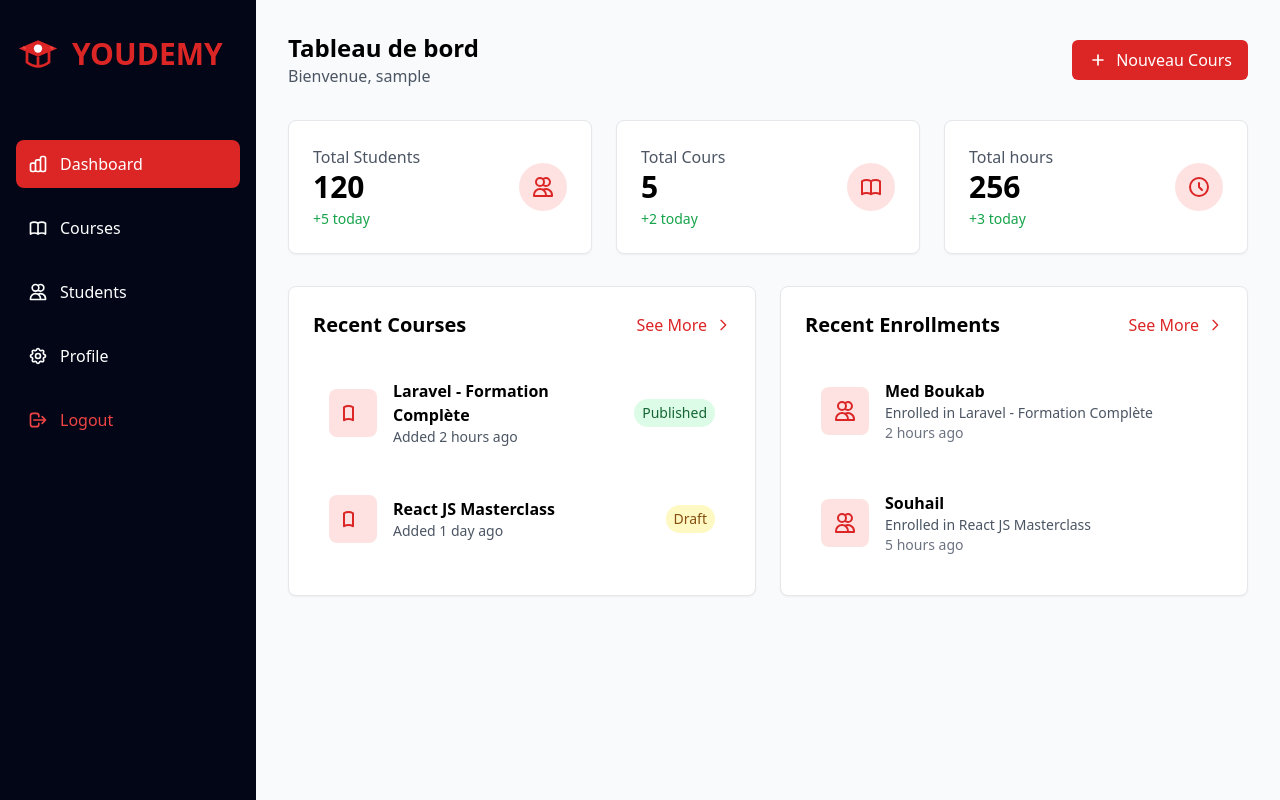
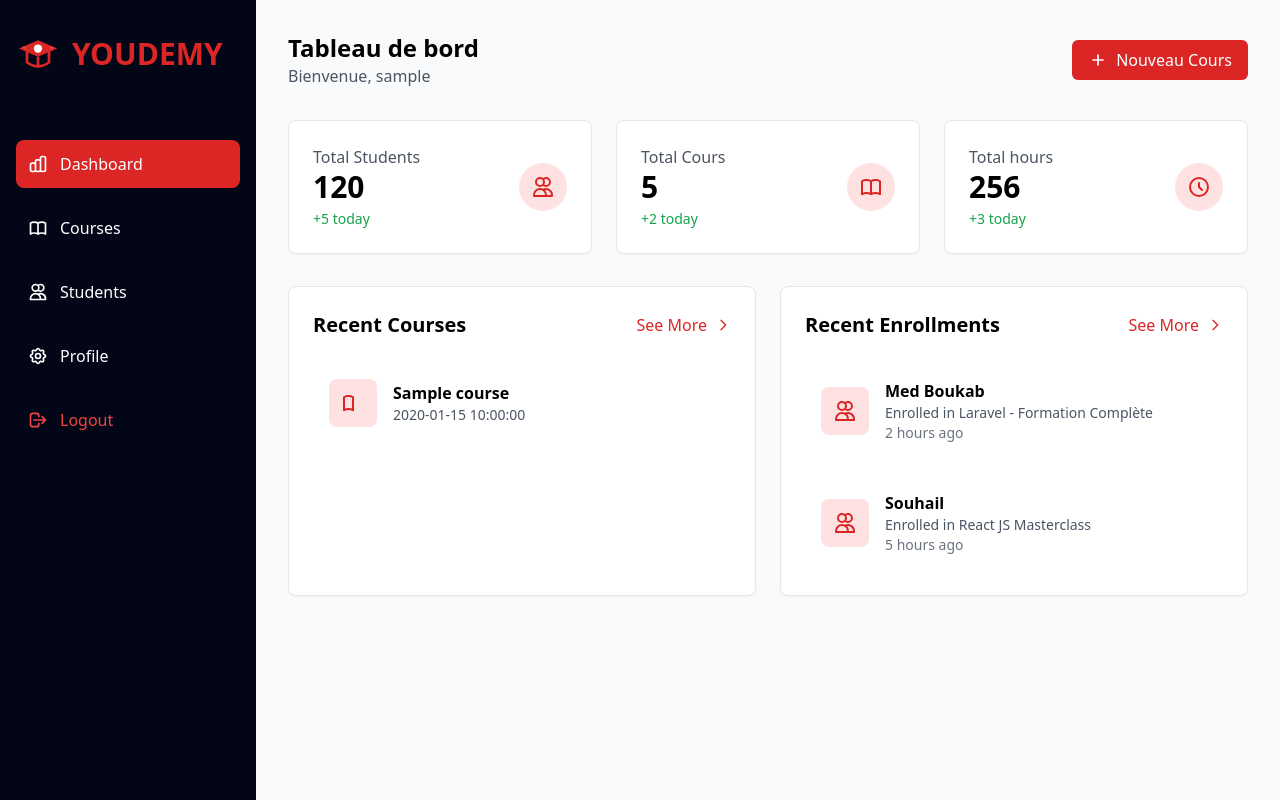
Before and after one commit to Mo7amed-Boukab/Youdemy, a PHP site: page /pages/teacher/teacher.php in a window 1280 px wide. Run offline with PHP 8.4, Linux system fonts and the light colour scheme; the visitor is signed in with stand-in values (Sample User, id 1); tables that the repository leaves empty or names only in its code hold one stand-in row (values such as "Sample post"); some libraries are stand-ins or nearby versions.

Commit message:
completed add & display courses

```diff
--- /dev/null
+++ b/controllers/teacherController.php
@@ -0,0 +1,38 @@
+<?php
+        require_once  __DIR__ . "/../config/conn.php";
+
+// -------------------------------------------------------------------- Add Course
+    if($_SERVER['REQUEST_METHOD'] === 'POST') {
+      if(isset($_POST['publish_course']) || isset($_POST['save_draft'])) {
+        $title = $_POST['title'];
+        $description = $_POST['description'];
+        $image = $_POST['image_url'];
+        $content_type = $_POST['content_type'];
+
+        if ($content_type === 'video') {
+          $content_video = $_POST['video_url'];
+          $content_text = null;
+        } elseif ($content_type === 'document') {
+          $content_text = $_POST['content'];
+          $content_video = null;
+        }
+        $duration = $_POST['duration'];
+        $level = $_POST['level'];
+
+        $category_id = $_POST['category'];
+        $user_id = $_POST['teacher_id'];
+
+        if(isset($_POST['publish_course'])) {
+          $status = 'Published';
+        }
+        elseif(isset($_POST['save_draft'])) {
+          $status = 'Draft';
+        }
+        $teacher = new Teacher($conn);
+        $teacher->createCourse($title, $description, $image, $content_type, $content_text, $content_video, $duration, $level, $category_id, $user_id, $status);
+        header('Location: ' . $_SERVER['PHP_SELF']);
+        exit;
+      }
+
+
+    }
--- a/models/teacher.php
+++ b/models/teacher.php
@@ -1,23 +1,51 @@
 <?php
+
+   require_once __DIR__ . "/../models/courses.php";
 
     class Teacher extends Courses
     {
-      private $conn;
-      private $teacherId;
       public function __construct($connection)
       {
-          $this->conn = $connection;
+          parent::__construct($connection);
       }
 
-      public function getAllCourses() {
+      public function createCourse($title, $description, $image, $content_type, $content_text, $content_video, $duration, $level, $category_id, $user_id, $status) {
         try{
-            $sql = "SELECT * FROM course WHERE user_id = :teacher_id";
+            $sql = "INSERT INTO courses (title, description, image, content_type, content_text, content_video, duration, level, category_id, user_id, status)
+                     VALUES (:title, :description, :image, :content_type, :content_text, :content_video, :duration, :level, :category_id, :user_id, :status)";
             $stmt = $this->conn->prepare($sql);
-            $stmt->execute([':teacher_id' => $this->teacherId]);
+            $stmt->execute([':title' => $title, ':description' => $description, ':image' => $image, ':content_type' => $content_type, ':content_text' => $content_text,
+                            ':content_video' => $content_video, ':duration' => $duration, ':level' => $level, ':category_id' => $category_id , ':user_id' => $user_id, ':status' => $status]);
+            return true;
+        }
+        catch(Exception $e){
+          error_log("Error in creating course: " . $e->getMessage());
+          return false;
+        }
+      }
+
+      public function getAllCourses($teacherId) {
+        try{
+            $sql = "SELECT courses.*, category.name as category FROM courses INNER JOIN category ON courses.category_id = category.id WHERE courses.user_id = :teacher_id";
+            $stmt = $this->conn->prepare($sql);
+            $stmt->execute([':teacher_id' => $teacherId]);
             return $stmt->fetchAll(PDO::FETCH_ASSOC);
         }
         catch(Exception $e){
-            die("Error in getting courses by teacher: " . $e->getMessage());
+            error_log("Error in getting courses by teacher: " . $e->getMessage());
+            return false;
+        }
+      }
+      public function getLastCourses($teacherId) {
+        try{
+            $sql = "SELECT * FROM courses WHERE user_id = :teacher_id ORDER BY created_at DESC LIMIT 3";
+            $stmt = $this->conn->prepare($sql);
+            $stmt->execute([':teacher_id' => $teacherId]);
+            return $stmt->fetchAll(PDO::FETCH_ASSOC);
+        }
+        catch(Exception $e){
+            error_log("Error in getting last courses by teacher: " . $e->getMessage());
+            return false;
         }
       }
 
--- a/pages/teacher/teacher.php
+++ b/pages/teacher/teacher.php
@@ -2,6 +2,18 @@
     session_start();
     $teacher_id = $_SESSION['teacher_id'];
     $teacher_name = $_SESSION['teacher_name'];
+
+    require_once "../../config/conn.php";
+    $db = new Database();
+    $conn = $db->connect();
+
+    require_once "../../models/teacher.php";
+    $teacher = new Teacher($conn);
+    $allCourses = $teacher->getAllCourses($teacher_id);
+    $lastCourses = $teacher->getLastCourses($teacher_id);
+
+    require_once "../../controllers/teacherController.php";
+
 ?>
 
 <!DOCTYPE html>
@@ -159,7 +171,9 @@
                         </svg>
                     </button>
                 </div>
+                <?php foreach($lastCourses AS $course): ?>
                 <div class="space-y-4">
+
                     <div class="flex items-center space-x-4 p-4 hover:bg-gray-50 rounded-lg transition">
                         <div class="p-3 bg-red-100 rounded-lg">
                             <svg class="w-6 h-6 text-red-600" fill="none" stroke="currentColor" viewBox="0 0 24 24">
@@ -167,25 +181,17 @@
                             </svg>
                         </div>
                         <div class="flex-1">
-                            <h3 class="font-semibold">Laravel - Formation Complète</h3>
-                            <p class="text-sm text-gray-600">Added 2 hours ago</p>
+                            <h3 class="font-semibold"><?php echo $course['title']; ?></h3>
+                            <p class="text-sm text-gray-600"><?php echo $course['created_at']; ?></p>
                         </div>
+                      <?php if($course['status'] === 'Published'): ?>
                         <span class="px-2 py-1 bg-green-100 text-green-800 rounded-full text-sm">Published</span>
-                    </div>
-                    <!-- --------------------------------------------------------------------------------- -->
-                    <div class="flex items-center space-x-4 p-4 hover:bg-gray-50 rounded-lg transition">
-                        <div class="p-3 bg-red-100 rounded-lg">
-                            <svg class="w-6 h-6 text-red-600" fill="none" stroke="currentColor" viewBox="0 0 24 24">
-                                <path stroke-linecap="round" stroke-linejoin="round" stroke-width="2" d="M12 6.253v13m0-13C10.832 5.477 9.246 5 7.5 5S4.168 5.477 3 6.253v13C4.168 18.477 5.754 18 7.5 18s3.332.477 4.5 1.253"/>
-                            </svg>
-                        </div>
-                        <div class="flex-1">
-                            <h3 class="font-semibold">React JS Masterclass</h3>
-                            <p class="text-sm text-gray-600">Added 1 day ago</p>
-                        </div>
+                     <?php elseif($course['status'] === 'Draft'): ?>
                         <span class="px-2 py-1 bg-yellow-100 text-yellow-800 rounded-full text-sm">Draft</span>
+                     <?php endif; ?>
                     </div>
             </div>
+            <?php endforeach; ?>
   </div>
           <!-- --------------------------------------------- Last Enrollments ------------------------------------------------- -->
             <div class="bg-white rounded-lg shadow-sm border p-4 lg:p-6">
@@ -198,6 +204,7 @@
                         </svg>
                     </button>
                 </div>
+
                 <div class="space-y-4">
                     <div class="flex items-center space-x-4 p-4 hover:bg-gray-50 rounded-lg transition">
                         <div class="p-3 bg-red-100 rounded-lg">
@@ -252,7 +259,7 @@
                         <tr>
                             <th class="px-6 py-3 text-left text-gray-600">Course Title</th>
                             <th class="px-6 py-3 text-left text-gray-600">Level</th>
-                            <th class="px-6 py-3 text-left text-gray-600">Students</th>
+                            <th class="px-6 py-3 text-left text-gray-600">Category</th>
                             <th class="hidden md:table-cell px-6 py-3 text-left text-gray-600">Duree</th>
                             <th class="px-6 py-3 text-left text-gray-600">Status</th>
                             <th class="px-6 py-3 text-left text-gray-600">Actions</th>
@@ -260,15 +267,22 @@
                     </thead>
 
                     <tbody class="divide-y" id="coursesTable">
+                            <?php foreach($allCourses AS $course): ?>
                               <tr class="hover:bg-gray-50">
-                            <td class="px-6 py-4">Laravel - Formation Complète</td>
-                            <td class="px-6 py-4">Advanced</td>
-                            <td class="px-6 py-4">120</td>
-                            <td class="px-6 py-4">2h 30min</td>
+                                  <td class="px-6 py-4"><?php echo $course['title']; ?></td>
+                                  <td class="px-6 py-4"><?php echo $course['level']; ?></td>
+                                  <td class="px-6 py-4"><?php echo $course['category']; ?></td>
+                                  <td class="px-6 py-4"><?php echo $course['duration']; ?></td>
                                   <td class="px-6 py-4">
+                                    <?php if($course['status'] == 'Published'): ?>
                                       <span class="px-2 py-1 bg-green-100 text-green-800 rounded-full text-sm">
                                           Published
                                       </span>
+                                    <?php elseif($course['status'] == 'Draft'): ?>
+                                      <span class="px-2 py-1 bg-yellow-100 text-yellow-800 rounded-full text-sm">
+                                          Draft
+                                      </span>
+                                    <?php endif; ?>
                                   </td>
                                   <td class="px-6 py-4">
                                       <div class="flex space-x-3">
@@ -282,9 +296,15 @@
                                                   <path stroke-linecap="round" stroke-linejoin="round" stroke-width="2" d="M19 7l-.867 12.142A2 2 0 0116.138 21H7.862a2 2 0 01-1.995-1.858L5 7m5 4v6m4-6v6m1-10V4a1 1 0 00-1-1h-4a1 1 0 00-1 1v3M4 7h16"/>
                                               </svg>
                                           </button>
+                                          <button class="text-green-600 hover:text-green-800">
+                                              <svg class="w-5 h-5" fill="none" stroke="currentColor" viewBox="0 0 24 24">
+                                                  <path stroke-linecap="round" stroke-linejoin="round" stroke-width="2" d="M13 16h-1v-4h-1m1-4h.01M21 12a9 9 0 11-18 0 9 9 0 0118 0z"/>
+                                              </svg>
+                                          </button>
                                       </div>
                                   </td>
                               </tr>
+                            <?php endforeach; ?>
                     </tbody>
                 </table>
             </div>
@@ -347,7 +367,7 @@
                     </svg>
                 </button>
             </div>
-            <form class="p-6">
+            <form class="p-6" action="" method="POST">
                 <div class="mb-6">
                     <div class="space-y-4">
                         <div>
@@ -356,6 +376,7 @@
                             </label>
                             <input
                                 type="text"
+                                name="title"
                                 required
                                 class="w-full px-3 py-2 border border-gray-300 rounded-md focus:outline-none focus:ring-2 focus:ring-red-500 focus:border-red-500"
                             >
@@ -366,6 +387,7 @@
                             </label>
                             <input
                                 type="text"
+                                name="description"
                                 required
                                 class="w-full px-3 py-2 border border-gray-300 rounded-md focus:outline-none focus:ring-2 focus:ring-red-500 focus:border-red-500"
                             >
@@ -373,23 +395,49 @@
 
                         <div>
                             <label class="block text-sm font-medium text-gray-700 mb-1">
-                              Content
+                              Image
                             </label>
-                            <textarea
+                            <input
+                                type="text"
+                                name="image_url"
                                 required
-                                rows="4"
-                                class="w-full px-3 py-2 border border-gray-300 rounded-md focus:outline-none focus:ring-2 focus:ring-red-500 focus:border-red-500" -->
-                            </textarea>
+                                class="w-full px-3 py-2 border border-gray-300 rounded-md focus:outline-none focus:ring-2 focus:ring-red-500 focus:border-red-500"
+                            >
                         </div>
                         <div>
+                            <label class="block text-sm font-medium text-gray-700 mb-1">
+                                Content Type
+                            </label>
+                                <select
+                                    id="contentType"
+                                    required
+                                    name="content_type"
+                                    class="w-full px-3 py-2 border border-gray-300 rounded-md focus:outline-none focus:ring-2 focus:ring-red-500 focus:border-red-500"
+                                    onchange="toggleContentInputs()"
+                                >
+                                    <option value="video">video</option>
+                                    <option value="document">document</option>
+                                </select>
+                        </div>
+                        <div id="videoInput" class="hidden">
                             <label class="block text-sm font-medium text-gray-700 mb-1">
                                 Video URL
                             </label>
                             <input
                                 type="text"
-                                required
+                                name="video_url"
                                 class="w-full px-3 py-2 border border-gray-300 rounded-md focus:outline-none focus:ring-2 focus:ring-red-500 focus:border-red-500"
                             >
+                        </div>
+                        <div id="textInput" class="hidden">
+                            <label class="block text-sm font-medium text-gray-700 mb-1">
+                                Content
+                            </label>
+                            <textarea
+                                name="content"
+                                rows="4"
+                                class="w-full px-3 py-2 border border-gray-300 rounded-md focus:outline-none focus:ring-2 focus:ring-red-500 focus:border-red-500">
+                            </textarea>
                         </div>
                     </div>
                 </div>
@@ -399,22 +447,22 @@
                             <label class="block text-sm font-medium text-gray-700 mb-1">
                                 Catégorie
                             </label>
-                            <select required class="w-full px-3 py-2 border border-gray-300 rounded-md focus:outline-none focus:ring-2 focus:ring-red-500 focus:border-red-500">
-                                <option value="web">Web Development</option>
-                                <option value="mobile">Cyber Security</option>
-                                <option value="data">Data Science</option>
-                                <option value="design">Design</option>
+                            <select required name="category" class="w-full px-3 py-2 border border-gray-300 rounded-md focus:outline-none focus:ring-2 focus:ring-red-500 focus:border-red-500">
+                                <option value="1" selected>Web Development</option>
+                                <option value="2">Design</option>
+                                <option value="3">Marketing</option>
                             </select>
                         </div>
-                        <div>
+                        <!-- <div>
                             <label class="block text-sm font-medium text-gray-700 mb-1">
                                 Tags
                             </label>
                             <input
                                 type="text"
+                                name="tags"
                                 class="w-full px-3 py-2 border border-gray-300 rounded-md focus:outline-none focus:ring-2 focus:ring-red-500 focus:border-red-500"
                             >
-                        </div>
+                        </div> -->
                     </div>
                 </div>
                 <div class="mb-6">
@@ -424,7 +472,8 @@
                                 Duration
                             </label>
                             <input
-                                type="number"
+                                type="time"
+                                name="duration"
                                 required
                                 min="1"
                                 class="w-full px-3 py-2 border border-gray-300 rounded-md focus:outline-none focus:ring-2 focus:ring-red-500 focus:border-red-500"
@@ -434,8 +483,8 @@
                             <label class="block text-sm font-medium text-gray-700 mb-1">
                                 Level
                             </label>
-                            <select class="w-full px-3 py-2 border border-gray-300 rounded-md focus:outline-none focus:ring-2 focus:ring-red-500 focus:border-red-500">
-                                <option value="beginner">Beginner</option>
+                            <select name="level" class="w-full px-3 py-2 border border-gray-300 rounded-md focus:outline-none focus:ring-2 focus:ring-red-500 focus:border-red-500">
+                                <option value="beginner selected">Beginner</option>
                                 <option value="intermediate">Intermediate</option>
                                 <option value="advanced">Advanced</option>
                             </select>
@@ -443,15 +492,18 @@
                     </div>
                 </div>
                 <div class="flex justify-end space-x-4">
+                  <input type="hidden" name="teacher_id" value="<?php echo $teacher_id ;?>">
                     <button
+                        type="submit"
                         type="button"
-                        id="cancelButton"
+                        name="save_draft"
                         class="px-4 py-2 border border-gray-300 rounded-md hover:bg-gray-50"
                     >
                         Save Draft
                     </button>
                     <button
                         type="submit"
+                        name="publish_course"
                         class="px-4 py-2 bg-red-600 text-white rounded-md hover:bg-red-700"
                     >
                         Publish Course
@@ -490,7 +542,6 @@
         const addCourseButton = document.getElementById('newCourse');
         const modal = document.getElementById('addCourseModal');
         const closeModal = document.getElementById('closeModal');
-        const cancelButton = document.getElementById('cancelButton');
 
         function openModal() {
             modal.classList.remove('hidden');
@@ -504,7 +555,6 @@
 
         addCourseButton.addEventListener('click', openModal);
         closeModal.addEventListener('click', hideModal);
-        cancelButton.addEventListener('click', hideModal);
 
         modal.addEventListener('click', (e) => {
             if (e.target === modal) {
@@ -541,7 +591,21 @@
           studentsList.style.display = 'block';
           lastCrsEnroll.style.display = 'none';
         });
+  //  -------------------------------------------------------------------
 
+  function toggleContentInputs() {
+        const contentType = document.getElementById('contentType').value;
+        const videoInput = document.getElementById('videoInput');
+        const textInput = document.getElementById('textInput');
+
+        if (contentType === 'video') {
+            videoInput.classList.remove('hidden');
+            textInput.classList.add('hidden');
+        } else if (contentType === 'document') {
+            textInput.classList.remove('hidden');
+            videoInput.classList.add('hidden');
+        }
+    }
 
 
     </script>
```
Also changed, not shown: models/courses.php (+5 -28 lines). Lines whose indentation alone changed are shown as unchanged.
